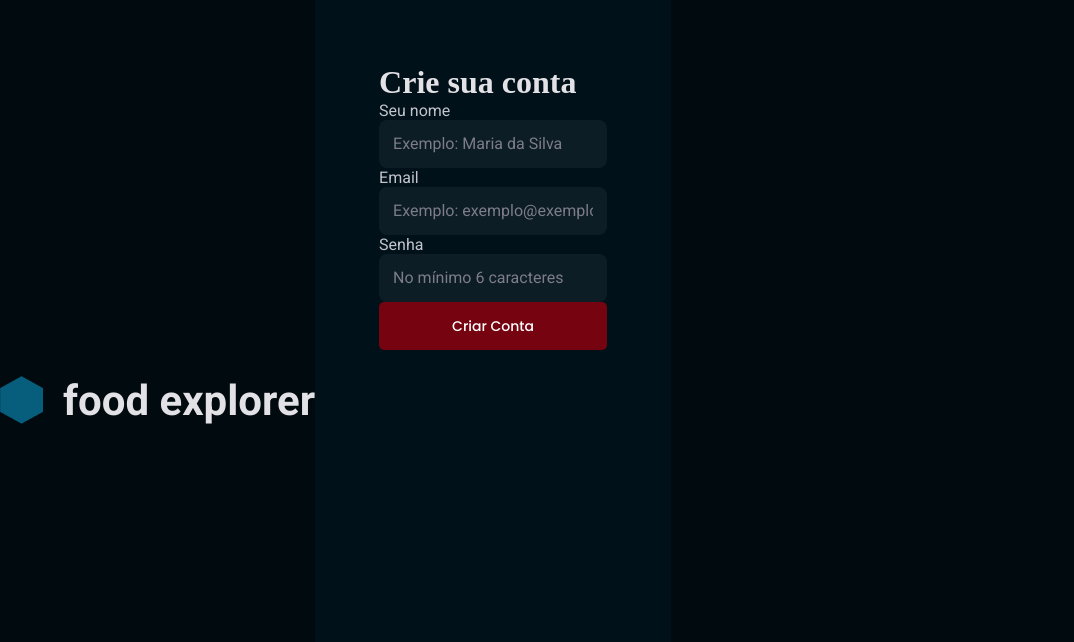
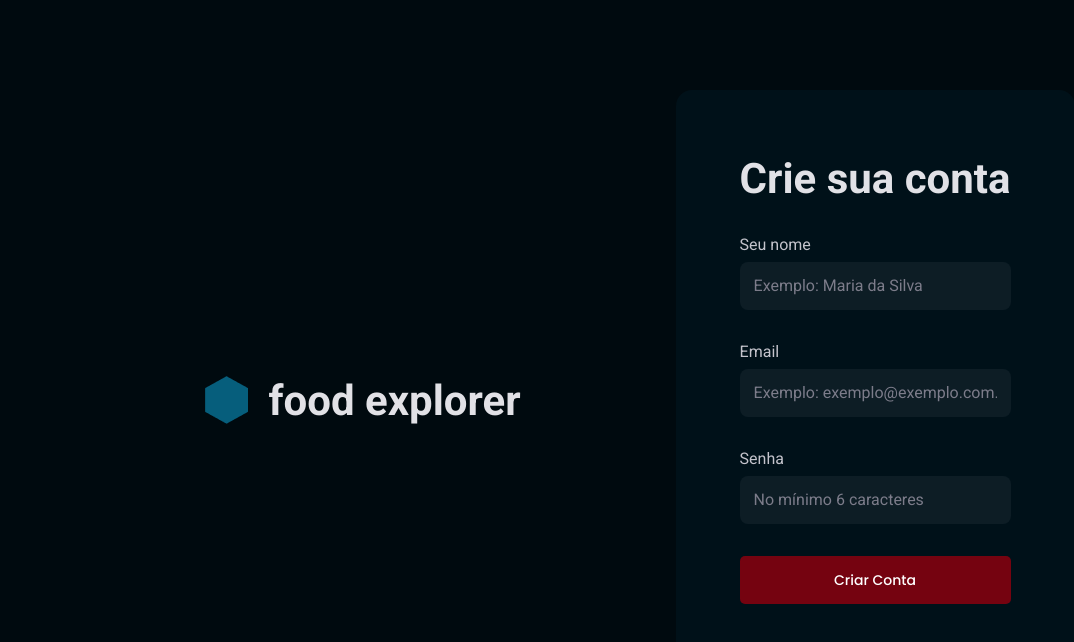
Before and after one commit to iCaioReis/Food-Explorer-Front-End, a React (Vite) app: page / in a window 1280 px wide. Shown: the top 642 px of the page, without its empty margins (0-1074 px from the left). Built offline with nearby package versions, Linux system fonts and the light colour scheme.

Commit message:
Stylized form on Sing Up Page

```diff
--- a/src/pages/SingUp/styles.js
+++ b/src/pages/SingUp/styles.js
@@ -2,9 +2,13 @@
 
 export const Container = styled.div`
     height: 100vh;
+    max-width: 1024px;
+
+    margin: 0 auto;
 
     display: flex;
-    align-items: stretch;
+    justify-content: space-around;
+    align-items: center;
 `;
 
 export const Logo = styled.div`
@@ -22,13 +26,32 @@
 
 export const Form = styled.form`
     padding: 64px;
+
     background-color: ${({theme}) => theme.COLORS.DARK_700};
 
-    >span{
+    border-radius: 16px;
+
+    height: 621px;
+
+    > h1 {
+        font-family: "Roboto", sans-serif;
+        font-weight: 700;
+        font-style: normal;
+        font-size: 42px;
+
+        margin-bottom: 32px;
+    }
+
+    > span{
         font-family: "Roboto", sans-serif;
         font-weight: 400;
         font-style: normal;
         font-size: 16px;
         color: ${({theme}) => theme.COLORS.LIGHT_400};
     }
+
+    input {
+        margin-top: 8px;
+        margin-bottom: 32px;
+    }
 `;
```
